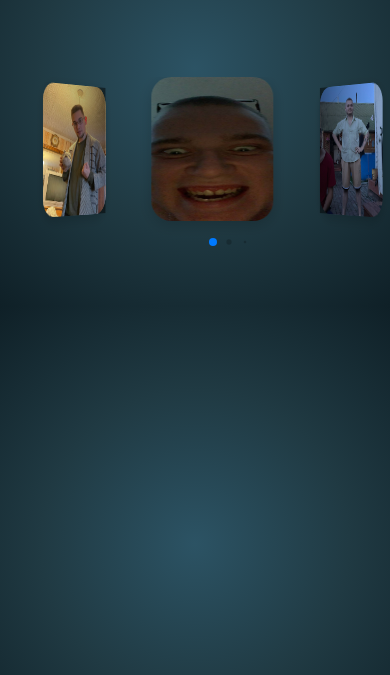
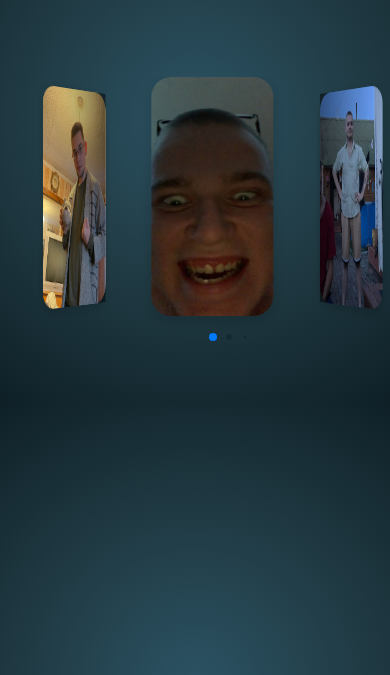
Before and after one commit to Gosha1sfd/Drunks, a plain HTML site: page index.html in a window 390 px wide. Shown: the part 169-844 px from the top of the page. Drawn offline with nearby package versions, Linux system fonts and the light colour scheme.

Commit message:
Add files via upload

```diff
--- a/css/mobile.css
+++ b/css/mobile.css
@@ -38,7 +38,7 @@
     }
 
     .swiper-slide img {
-        height: 144px;
+        height: 239px;
     }
 
     .slide-name {
```
